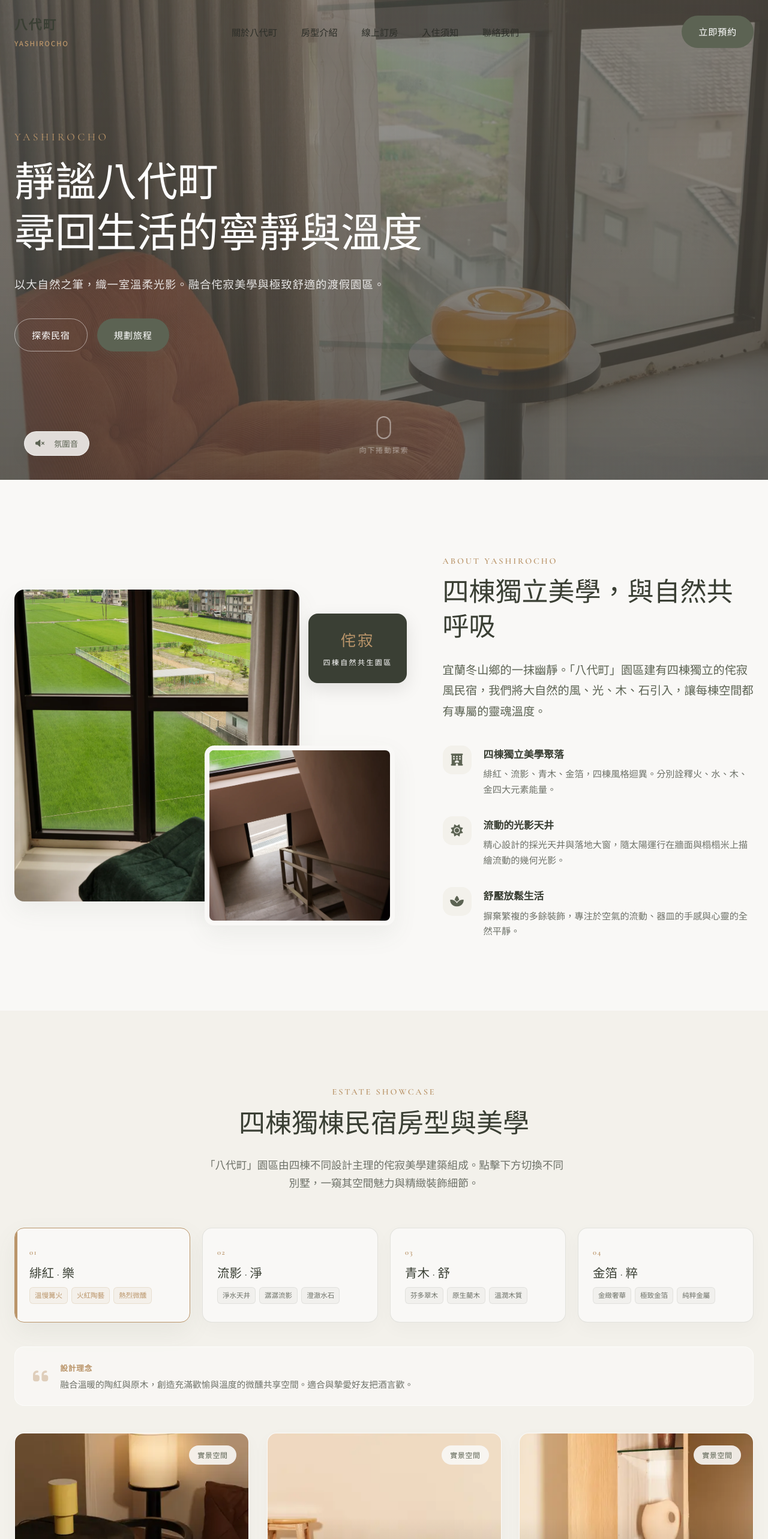
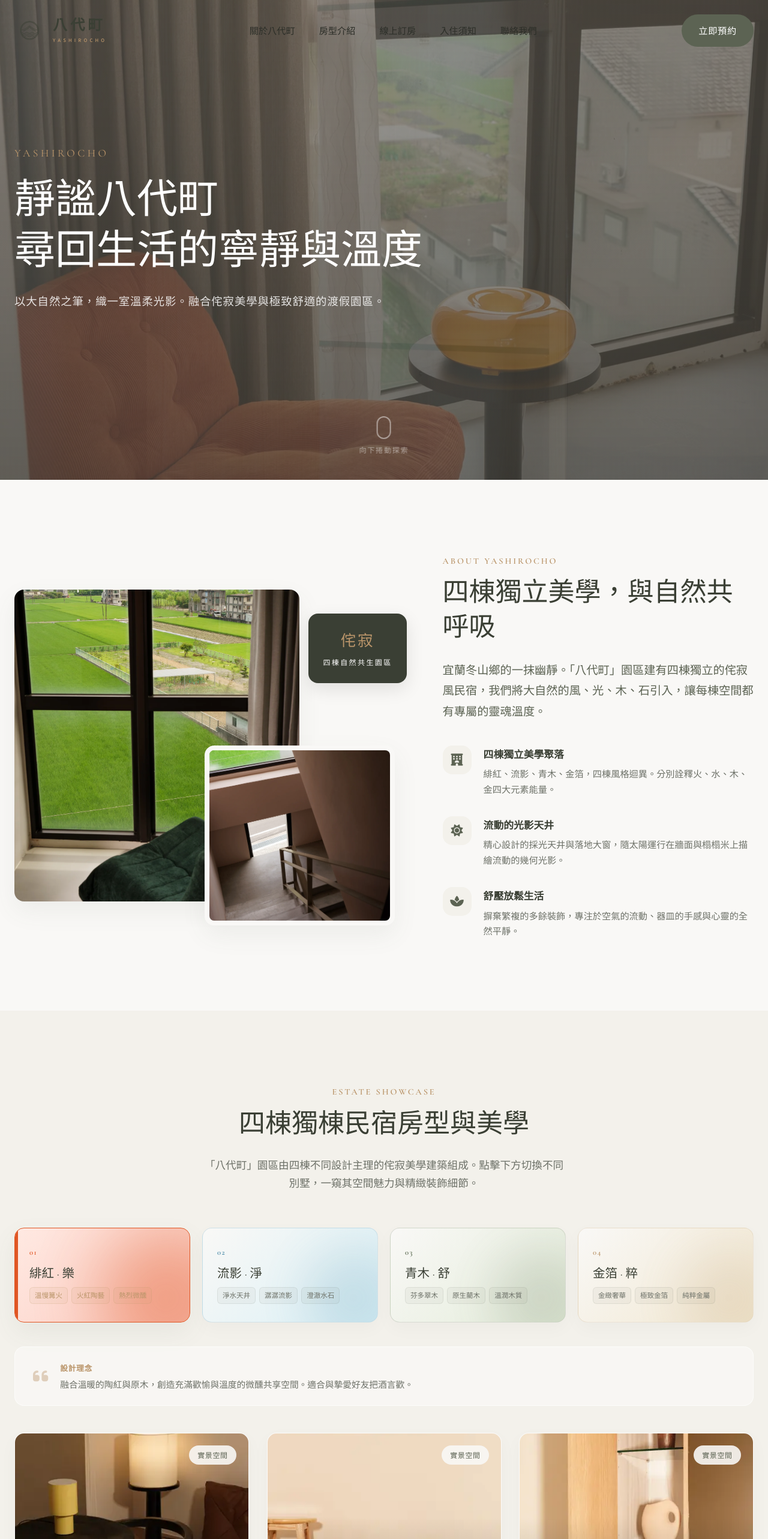
Before and after one commit to andy06andy06/yashirocho, a React (Vite) app: page / in a window 1280 px wide. Shown: the top 2566 px of the page at 60% size. Built offline with nearby package versions, Linux system fonts and the light colour scheme; a web font is replaced by a local one.

Commit message:
feat: redesign header logo, update footer styles and clean up audio components

```diff
--- a/src/App.jsx
+++ b/src/App.jsx
@@ -21,9 +21,10 @@ export default function App() {
   const [lightboxIndex, setLightboxIndex] = useState(0)
   const [lightboxLoaded, setLightboxLoaded] = useState(false)
 
-  // Ambient Audio
-  const [isPlayingAudio, setIsPlayingAudio] = useState(false)
-  const audioRef = useRef(null)
+
+
+  // Ref for scrolling to the villa photos area
+  const galleryStartRef = useRef(null)
 
 
   // FAQ Active Accordion
@@ -208,23 +209,6 @@ export default function App() {
 
   // --- Functions ---
 
-  // Ambient sound toggle
-  const toggleAmbientSound = () => {
-    if (!audioRef.current) return
-
-    if (isPlayingAudio) {
-      audioRef.current.pause()
-      setIsPlayingAudio(false)
-    } else {
-      audioRef.current.play()
-        .then(() => setIsPlayingAudio(true))
-        .catch(err => {
-          console.error("Audio blocked:", err)
-          alert("瀏覽器限制了音訊自動播放，請點擊網頁任意處後再試一次！")
-        })
-    }
-  }
-
   // Get active villa object
   const currentVillaObj = villas.find(v => v.id === activeVilla) || villas[0]
 
@@ -287,36 +271,19 @@ export default function App() {
 
   return (
     <>
-      {/* 🎵 Ambient Audio Player Component */}
-      <div className="ambient-player-container">
-        <button
-          className={`ambient-toggle-btn ${isPlayingAudio ? 'playing' : ''}`}
-          onClick={toggleAmbientSound}
-          title="切換背景音樂"
-        >
-          <span className="music-wave" style={{ display: isPlayingAudio ? 'flex' : 'none' }}>
-            <span className="bar"></span>
-            <span className="bar"></span>
-            <span className="bar"></span>
-            <span className="bar"></span>
-          </span>
-          {!isPlayingAudio && <i className="fa-solid fa-volume-xmark" style={{ marginRight: '4px' }}></i>}
-          <span className="btn-text">氛圍音</span>
-        </button>
-        <audio
-          ref={audioRef}
-          loop
-          src="https://assets.mixkit.co/active_storage/sfx/2568/2568-84.wav"
-          preload="auto"
-        />
-      </div>
+
 
       {/* 🧭 Floating Glassmorphism Navigation Bar */}
       <header className={`main-header ${isNavScrolled ? 'scrolled' : ''} ${isMenuOpen ? 'menu-open' : ''}`}>
         <div className="header-container">
           <a href="#home" className="logo" onClick={() => setIsMenuOpen(false)}>
-            <span className="logo-zh">八代町</span>
-            <span className="logo-en">yashirocho</span>
+            <div className="logo-img-wrapper">
+              <img src="photos/logo/logo-1.png" alt="八代町 Logo" className="logo-img" />
+            </div>
+            <div className="logo-text">
+              <span className="logo-zh">八代町</span>
+              <span className="logo-en">yashirocho</span>
+            </div>
           </a>
 
           <nav className={`nav-menu ${isMenuOpen ? 'active' : ''}`}>
@@ -401,10 +368,6 @@ export default function App() {
               <span className="hero-subtitle">Yashirocho</span>
               <h1 className="hero-title">靜謐八代町<br />尋回生活的寧靜與溫度</h1>
               <p className="hero-tagline">以大自然之筆，織一室溫柔光影。融合侘寂美學與極致舒適的渡假園區。</p>
-              <div className="hero-actions">
-                <a href="#rooms" className="btn btn-outline">探索民宿</a>
-                <a href="#booking" className="btn btn-primary">規劃旅程</a>
-              </div>
             </div>
           </div>
 
@@ -480,9 +443,13 @@ export default function App() {
               {villas.map((villa) => (
                 <div
                   key={villa.id}
-                  className={`villa-tab-card ${activeVilla === villa.id ? 'active' : ''}`}
+                  className={`villa-tab-card villa-tab-card-${villa.id} ${activeVilla === villa.id ? 'active' : ''}`}
                   onClick={() => {
                     setActiveVilla(villa.id);
+                    // Smoothly scroll to the photos content area
+                    setTimeout(() => {
+                      galleryStartRef.current?.scrollIntoView({ behavior: 'smooth' });
+                    }, 50);
                   }}
                 >
                   <span className="villa-num">{villa.number}</span>
@@ -497,7 +464,7 @@ export default function App() {
             </div>
 
             {/* 💬 Active Villa Concept Introduction */}
-            <div className="villa-concept-banner reveal-on-scroll">
+            <div ref={galleryStartRef} className="villa-concept-banner reveal-on-scroll">
               <div className="concept-decor"><i className="fa-solid fa-quote-left"></i></div>
               <div className="concept-main-content">
                 <h4>設計理念</h4>
--- a/src/index.css
+++ b/src/index.css
@@ -224,24 +224,55 @@ section {
 /* Logo Design */
 .logo {
     display: flex;
+    align-items: center;
+    gap: 12px;
+}
+
+.logo-img-wrapper {
+    width: 52px;
+    height: 52px; /* Increased size to make the logo stand out more */
+    overflow: hidden;
+    position: relative;
+    border-radius: 50%; /* Perfect circle */
+    transition: var(--transition-quick);
+}
+
+.logo-img {
+    width: 52px;
+    height: 52px;
+    object-fit: cover;
+    position: absolute;
+    top: 0;
+    left: 0;
+}
+
+.logo:hover .logo-img-wrapper {
+    transform: rotate(15deg) scale(1.05); /* Highly interactive spin and scale animation */
+}
+
+.logo-text {
+    display: flex;
     flex-direction: column;
 }
 
 .logo-zh {
     font-family: var(--font-serif);
-    font-size: 1.35rem;
+    font-size: 1.5rem;
     font-weight: 600;
-    letter-spacing: 0.1em;
+    letter-spacing: 0.22em; /* Wider spacing */
     color: var(--primary-dark);
+    line-height: 1.15;
+    margin-right: -0.22em; /* Offset trailing spacing for perfect pixel alignment */
 }
 
 .logo-en {
-    font-size: 0.72rem;
-    letter-spacing: 0.15em;
+    font-size: 0.48rem; /* Smaller English size to match Chinese width */
+    letter-spacing: 0.54em; /* Expanded spacing to stretch exactly to Chinese width */
     color: var(--accent-color);
-    margin-top: 2px;
+    margin-top: 3px;
     font-weight: 500;
     text-transform: uppercase;
+    margin-right: -0.54em; /* Offset trailing spacing for perfect pixel alignment */
 }
 
 /* Menu links */
@@ -704,6 +735,28 @@ section {
     flex-direction: column;
     justify-content: space-between;
     overflow: hidden;
+    z-index: 1;
+}
+
+/* 🌟 Soft, abstract elemental aura glow */
+.villa-tab-card::after {
+    content: '';
+    position: absolute;
+    bottom: -40px;
+    right: -40px;
+    width: 160px;
+    height: 160px;
+    border-radius: 50%;
+    filter: blur(40px);
+    opacity: 0.18;
+    z-index: -1;
+    transition: var(--transition-smooth);
+}
+
+.villa-tab-card:hover::after,
+.villa-tab-card.active::after {
+    transform: scale(1.4);
+    opacity: 0.42;
 }
 
 .villa-tab-card::before {
@@ -711,26 +764,139 @@ section {
     position: absolute;
     top: 0;
     left: 0;
-    width: 4px;
+    width: 5px;
     height: 100%;
     background-color: transparent;
     transition: var(--transition-quick);
-}
-
-.villa-tab-card:hover {
+    z-index: 2;
+}
+
+/* 🟥 1. 火元素 (緋紅 · 樂 - Fire Theme) */
+.villa-tab-card-red {
+    background: linear-gradient(135deg, var(--bg-primary) 0%, #ffe9e2 100%);
+    border-color: rgba(224, 86, 36, 0.2);
+}
+.villa-tab-card-red::after {
+    background-color: #e05624;
+}
+.villa-tab-card-red:hover {
     transform: translateY(-5px);
     box-shadow: var(--shadow-medium);
-    border-color: var(--accent-color);
-}
-
-.villa-tab-card.active {
-    background-color: var(--bg-primary);
-    border-color: var(--accent-color);
+    border-color: rgba(224, 86, 36, 0.5);
+    background: linear-gradient(135deg, #fff7f4 0%, #ffd5c8 100%);
+}
+.villa-tab-card-red.active {
+    background: linear-gradient(135deg, #ffe9e2 0%, #fbcbc0 100%);
+    border-color: #e05624;
     box-shadow: var(--shadow-medium);
 }
-
-.villa-tab-card.active::before {
-    background-color: var(--accent-color);
+.villa-tab-card-red.active::before {
+    background-color: #e05624;
+}
+.villa-tab-card-red .villa-num {
+    color: #e05624;
+}
+.villa-tab-card-red.active .villa-tag {
+    background-color: rgba(224, 86, 36, 0.1);
+    border-color: rgba(224, 86, 36, 0.25);
+    color: #d03e10;
+    font-weight: 500;
+}
+
+/* 🟦 2. 水元素 (流影 · 淨 - Water Theme) */
+.villa-tab-card-shadow {
+    background: linear-gradient(135deg, var(--bg-primary) 0%, #daf0f6 100%);
+    border-color: rgba(74, 138, 168, 0.2);
+}
+.villa-tab-card-shadow::after {
+    background-color: #4a8aa8;
+}
+.villa-tab-card-shadow:hover {
+    transform: translateY(-5px);
+    box-shadow: var(--shadow-medium);
+    border-color: rgba(74, 138, 168, 0.5);
+    background: linear-gradient(135deg, #f0f7f9 0%, #cbeaf3 100%);
+}
+.villa-tab-card-shadow.active {
+    background: linear-gradient(135deg, #daf0f6 0%, #b8e1ee 100%);
+    border-color: #4a8aa8;
+    box-shadow: var(--shadow-medium);
+}
+.villa-tab-card-shadow.active::before {
+    background-color: #4a8aa8;
+}
+.villa-tab-card-shadow .villa-num {
+    color: #4a8aa8;
+}
+.villa-tab-card-shadow.active .villa-tag {
+    background-color: rgba(74, 138, 168, 0.1);
+    border-color: rgba(74, 138, 168, 0.25);
+    color: #2b7396;
+    font-weight: 500;
+}
+
+/* 🟩 3. 木元素 (青木 · 舒 - Wood Theme) */
+.villa-tab-card-wood {
+    background: linear-gradient(135deg, var(--bg-primary) 0%, #e3ecd9 100%);
+    border-color: rgba(92, 107, 83, 0.2);
+}
+.villa-tab-card-wood::after {
+    background-color: #5c6b53;
+}
+.villa-tab-card-wood:hover {
+    transform: translateY(-5px);
+    box-shadow: var(--shadow-medium);
+    border-color: rgba(92, 107, 83, 0.5);
+    background: linear-gradient(135deg, #f3f7ef 0%, #d5e4c6 100%);
+}
+.villa-tab-card-wood.active {
+    background: linear-gradient(135deg, #e3ecd9 0%, #c8ddb6 100%);
+    border-color: #5c6b53;
+    box-shadow: var(--shadow-medium);
+}
+.villa-tab-card-wood.active::before {
+    background-color: #5c6b53;
+}
+.villa-tab-card-wood .villa-num {
+    color: #5c6b53;
+}
+.villa-tab-card-wood.active .villa-tag {
+    background-color: rgba(92, 107, 83, 0.1);
+    border-color: rgba(92, 107, 83, 0.25);
+    color: #4b5c41;
+    font-weight: 500;
+}
+
+/* 🟨 4. 金元素 (金箔 · 粹 - Gold/Metal Theme) */
+.villa-tab-card-gold {
+    background: linear-gradient(135deg, var(--bg-primary) 0%, #f1e7d0 100%);
+    border-color: rgba(186, 149, 106, 0.2);
+}
+.villa-tab-card-gold::after {
+    background-color: #ba956a;
+}
+.villa-tab-card-gold:hover {
+    transform: translateY(-5px);
+    box-shadow: var(--shadow-medium);
+    border-color: rgba(186, 149, 106, 0.5);
+    background: linear-gradient(135deg, #f9f5ed 0%, #e9dac4 100%);
+}
+.villa-tab-card-gold.active {
+    background: linear-gradient(135deg, #f1e7d0 0%, #e4d3aa 100%);
+    border-color: #ba956a;
+    box-shadow: var(--shadow-medium);
+}
+.villa-tab-card-gold.active::before {
+    background-color: #ba956a;
+}
+.villa-tab-card-gold .villa-num {
+    color: #ba956a;
+}
+.villa-tab-card-gold.active .villa-tag {
+    background-color: rgba(186, 149, 106, 0.1);
+    border-color: rgba(186, 149, 106, 0.25);
+    color: #a17f56;
+    font-weight: 500;
 }
 
 .villa-num {
@@ -2171,15 +2337,15 @@ button.disabled:hover {
 }
 
 .contact-link {
-    color: var(--text-color);
+    color: var(--text-light) !important; /* Force override browser default link/visited colors */
     text-decoration: none;
-    font-weight: 500;
-    border-bottom: 1px dashed rgba(92, 99, 83, 0.4);
+    font-weight: 300 !important; /* Matches the exact font-weight (300) of address/phone/email text above */
+    border-bottom: 1px dashed rgba(92, 99, 83, 0.3);
     transition: var(--transition-smooth);
     display: inline-block;
 }
 
 .contact-link:hover {
-    color: var(--accent-color);
-    border-bottom-color: var(--accent-color);
-}
+    color: var(--accent-color) !important;
+    border-bottom-color: var(--accent-color) !important;
+}
```
Also changed, not shown: public/photos/logo/logo-1.png (added).
